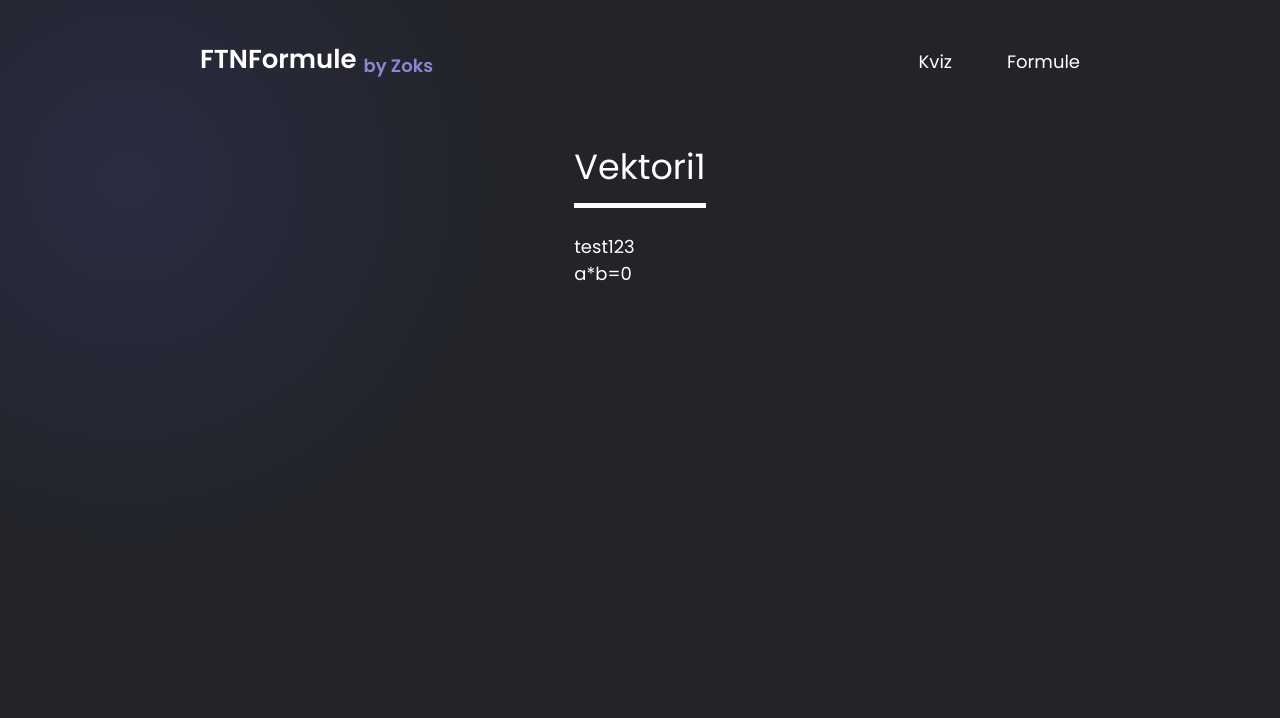
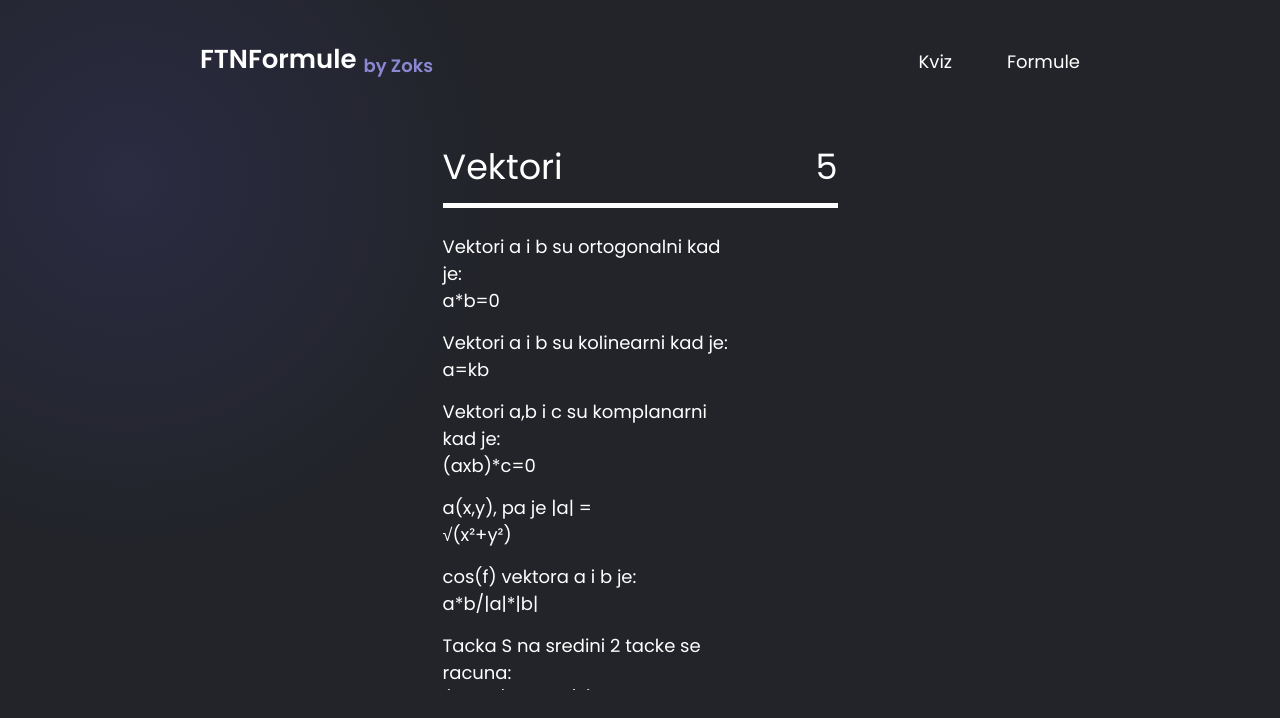
Before and after one commit to Zoksss/ftn-formule, a React (Create React App) app: page / in a window 1280 px wide. Both pictures are taken after a click on the link "Formule". Shown: the top 718 px of the page. Built offline with nearby package versions, Linux system fonts and the light colour scheme.

Commit message:
auto question number

```diff
--- a/src/App.js
+++ b/src/App.js
@@ -21,6 +21,9 @@ const formatString = (string) => {
 let questions = questionsArr;
 
 let currentQuestionIndex = 0;
+
+
+
 const App = () => {
   const [currentQuestion, setCurrentQuestion] = React.useState(0);
   const [isCorrectAnswer, setIsCorrectAnswer] = React.useState(false);
@@ -31,7 +34,6 @@ const App = () => {
   React.useEffect(() => {
     setExtraOperationSign("");
   }, [extraOperationSign]);
-
 
 
   const submitAnswer = (userInput) => {
@@ -102,7 +104,6 @@ const App = () => {
       }
       { isFormulas && <Formulas /> }
     </div>
-
   );
 }
 
--- a/src/Components/Formulas/Formulas.jsx
+++ b/src/Components/Formulas/Formulas.jsx
@@ -10,9 +10,63 @@ const Formulas = () => {
         <div className="formulas">
             <div className="formulas-title-row">
                 <p>Vektori</p>
-                <p>1</p>
+                <p>5</p>
             </div>
-            <Formula question="test123" answer="a*b=0" />
+            <Formula
+            question="Vektori a i b su ortogonalni kad je:" answer="a*b=0" />
+            <Formula question="Vektori a i b su kolinearni kad je:" answer="a=kb" />
+            <Formula question="Vektori a,b i c su komplanarni kad je:" answer="(axb)*c=0" />
+            <Formula question="a(x,y), pa je |a| =" answer="√(x²+y²)" />
+            <Formula question="cos(f) vektora a i b je:" answer="a*b/|a|*|b|" />
+            <Formula question="Tacka S na sredini 2 tacke se racuna:" answer="(x1+x2/2,y1+y2/2)" />
+            <Formula question="Vektor AB-BC" answer="AC" />
+            <Formula question="a=2i+6j, b=3j+4j, a*b=" answer="30" />
+            <div className="formulas-title-row">
+                <p>Analiticka geometrija</p>
+                <p>6</p>
+            </div>
+            <Formula question="Opsta formula prave" answer="y=kx+n" />
+            <Formula question="Prava koja prolazi kroz tacku i imamo k:" answer="y-y1=k(x-x1)" />
+            <Formula question="Prava koja prolazi kroz 2 tacke:" answer="y-y1=y2-y1/x2-x1(x-x1)" />
+            <Formula question="k2 kada je prava normalna:" answer="-1/k1" />
+            <Formula question="tgα izmedju prava gde imamo k" answer="k2-k1/1+k1*k2" />
+            <Formula question="Jednacina kruga" answer="(x-p)²+(y-q)²=r²" />
+            <Formula question="(x-6)²+(y-3)²=10², O = ?" answer="O(6,3)" />
+            <Formula question="Jednacina elipse" answer="x²/a²+y²/b²=1" />
+            <Formula question="Jednacina hiperbole" answer="x²/a²-y²/b²=1" />
+            <Formula question="Jednacina parabole" answer="y²=2px" />
+            <div className="formulas-title-row">
+                <p>Planimetrija</p>
+                <p>7</p>
+            </div>
+            <Formula question="α1+β1+γ1 trougla je: (stepeni)" answer="360" />
+            <Formula question="Povrsina trougla" answer="P=a*ha/2" />
+            <Formula question="Obim trougla:" answer="O=a+b+c" />
+            <Formula question="Povrsina trougla sa r: " answer="P=r*(a+b+c/2)" />
+            <Formula question="Povrsina trougla sa sinβ" answer="P=a*c*sinβ/2" />
+            <Formula question="Poluprecnik opsianog kruga trougla:" answer="r=2P/O" />
+            <Formula question="Sinusna teorema sa sinα" answer="a/sinα=R2" />
+            <Formula question="Pitagorina teorema" answer="c²=a²+b²" />
+            <Formula question="Povrsina jednakostranicnog trougla:" answer="P=a²√3/4" />
+            <Formula question="Visina jednakostranicnog trougla:" answer="h=a√3/2" />
+            <Formula question="Povrsina kruga" answer="P=r²π" />
+            <div className="formulas-title-row">
+                <p>Proporcije i procenti</p>
+                <p>11</p>
+            </div>
+            <Formula question="Kod direktne proporcionalnosti, k =" answer="y/k" />
+            <Formula question="Kod obrnute proporcionalnosti, k = " answer="x*y" />
+            <Formula question="120% u decimalnom obliku je:" answer="1.2" />
+            <Formula question="63% u decimalnom obliku je:" answer="0.63" />
+            <div className="formulas-title-row">
+                <p>Kompleksni brojevi</p>
+                <p>14</p>
+            </div>
+            <Formula question="√-1" answer="i" />
+            <Formula question="Algebarski oblik kompleksnog broja:" answer="z=x+iy" />
+            <Formula question="Modul kompleksnog broja, |z| =" answer="√(x²+y²)" />
+            <Formula question="z = 2+6i, konjugovano z je:" answer="2-6i" />
+            <Formula question="tgφ (kompleksni brojevi), φ = " answer="y/x" />
         </div >
     )
 }
--- a/src/Components/SelectQuizCard/Quiz.jsx
+++ b/src/Components/SelectQuizCard/Quiz.jsx
@@ -1,11 +1,22 @@
 import "./SelectQuizCard.css";
+
+import questionsArr from '../../questions';
+
+const calculateQuestions = (oblast) => {
+    let n = 0;
+    if(oblast === "Sve oblasti") return (questionsArr.length-1).toString();
+    for (let i = 0; i < questionsArr.length; i++)
+      if (questionsArr[i].category === oblast) n++;
+    console.log(n);
+    return n.toString();
+  }
 
 const Quiz = (props) => {
     return (
         <button onClick={() => {props.startQuiz(props.title)}}>
             <p className="quiz-number">{props.number}.</p>
             <p className="quiz-title">{props.title}</p>
-            <div className="quiz-questionCount">{props.questionNumber}</div>
+            <div className="quiz-questionCount">{calculateQuestions(props.title)}</div>
         </button>
     )
 }
--- a/src/Components/SelectQuizCard/SelectQuizCard.jsx
+++ b/src/Components/SelectQuizCard/SelectQuizCard.jsx
@@ -2,6 +2,7 @@ import React from 'react';
 
 import './SelectQuizCard.css';
 import Quiz from "./Quiz";
+
 
 const SelectQuizCard = (props) => {
     return (
@@ -11,21 +12,21 @@ const SelectQuizCard = (props) => {
                 <p className="question-count-num">14</p>
             </div>
             <div className="quiz-select-button-container">
-                <Quiz number="0" title="Sve oblasti" questionNumber={"29"} startQuiz={props.startQuiz} />
-                <Quiz number="1" title="Algebra" questionNumber="0" />
-                <Quiz number="2" title="Jednacine" questionNumber="0" />
-                <Quiz number="3" title="Eksponencijalne i logaritmi" questionNumber="0" />
-                <Quiz number="4" title="Triganometrija" questionNumber="0" />
-                <Quiz number="5" title="Vektori" questionNumber="6" startQuiz={props.startQuiz} />
-                <Quiz number="6" title="Analitcka geometrija" questionNumber="10" startQuiz={props.startQuiz} />
-                <Quiz number="7" title="Planimetrija" questionNumber="13" />
-                <Quiz number="8" title="Stereometrija" questionNumber="0"  />
-                <Quiz number="9" title="Progresije" questionNumber="0" />
-                <Quiz number="10" title="Indukcija i kombinatorika" questionNumber="0"  />
-                <Quiz number="11" title="Proporcije i procenti" questionNumber="0"  />
-                <Quiz number="12" title="Realne funkcije" questionNumber="0"  />
-                <Quiz number="13" title="Integrali" questionNumber="0"  />
-                <Quiz number="14" title="Kompleksni brojevi" questionNumber="0"  />
+                <Quiz number="0" title="Sve oblasti" startQuiz={props.startQuiz} />
+                <Quiz number="1" title="Algebra" />
+                <Quiz number="2" title="Jednacine"  />
+                <Quiz number="3" title="Eksponencijalne i logaritmi" />
+                <Quiz number="4" title="Triganometrija" />
+                <Quiz number="5" title="Vektori" startQuiz={props.startQuiz} />
+                <Quiz number="6" title="Analitcka geometrija"startQuiz={props.startQuiz} />
+                <Quiz number="7" title="Planimetrija" startQuiz={props.startQuiz}/>
+                <Quiz number="8" title="Stereometrija" />
+                <Quiz number="9" title="Progresije" />
+                <Quiz number="10" title="Indukcija i kombinatorika" />
+                <Quiz number="11" title="Proporcije i procenti" startQuiz={props.startQuiz} />
+                <Quiz number="12" title="Realne funkcije" />
+                <Quiz number="13" title="Integrali"  />
+                <Quiz number="14" title="Kompleksni brojevi" startQuiz={props.startQuiz} />
             </div>
         </div>
     )
--- a/src/questions.jsx
+++ b/src/questions.jsx
@@ -163,7 +163,7 @@ const questions = [
     {
         category: "Planimetrija",
         question: "Povrsina trougla sa sinβ ",
-        correctAnswer: "P=a*b*sinβ/2",
+        correctAnswer: "P=a*c*sinβ/2",
         hasImage: false,
         imagePath: "/",
     },
@@ -216,10 +216,69 @@ const questions = [
         hasImage: false,
         imagePath: "/",
     },
-
-
-
-
+    {
+        category: "Proporcije i procenti",
+        question: "Kod direktne proporcionalnosti, k = ",
+        correctAnswer: "y/x",
+        hasImage: false,
+        imagePath: "/",
+    },
+    {
+        category: "Proporcije i procenti",
+        question: "Kod obrnute proporcionalnosti, k = ",
+        correctAnswer: "x*y",
+        hasImage: false,
+        imagePath: "/",
+    },
+    {
+        category: "Proporcije i procenti",
+        question: "120% u decimalnom obliku je:",
+        correctAnswer: "1.2",
+        hasImage: false,
+        imagePath: "/",
+    },
+    {
+        category: "Proporcije i procenti",
+        question: "63% u decimalnom obliku je:",
+        correctAnswer: "0.63",
+        hasImage: false,
+        imagePath: "/",
+    },
+    {
+        category: "Kompleksni brojevi",
+        question: "√-1",
+        correctAnswer: "i",
+        hasImage: false,
+        imagePath: "/",
+    },
+    {
+        category: "Kompleksni brojevi",
+        question: "Algebarski oblik kompleksnog broja:",
+        correctAnswer: "z=x+iy",
+        hasImage: false,
+        imagePath: "/",
+    },
+    {
+        category: "Kompleksni brojevi",
+        question: "Modul kompleksnog broja, |z| =",
+        correctAnswer: "√(x²+y²)",
+        hasImage: false,
+        imagePath: "/",
+    },
+    {
+        category: "Kompleksni brojevi",
+        question: "z = 2+6i, konjugovano z je:",
+        correctAnswer: "2-6i",
+        hasImage: false,
+        imagePath: "/",
+    },
+    {
+        category: "Kompleksni brojevi",
+        question: "tgφ (kompleksni brojevi), φ = ",
+        correctAnswer: "y/x",
+        hasImage: false,
+        imagePath: "/",
+    },
 ];
 
 export default questions;
```
